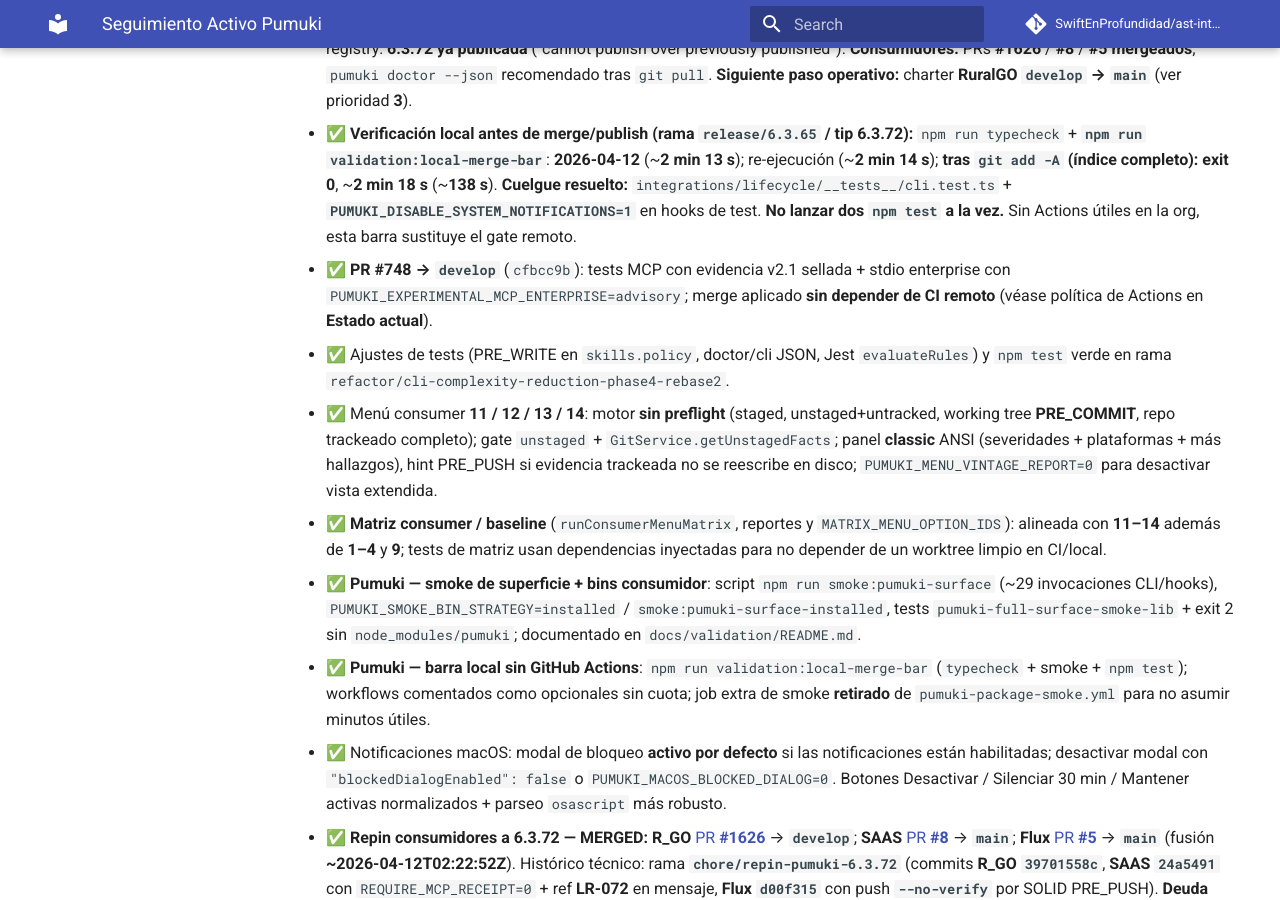
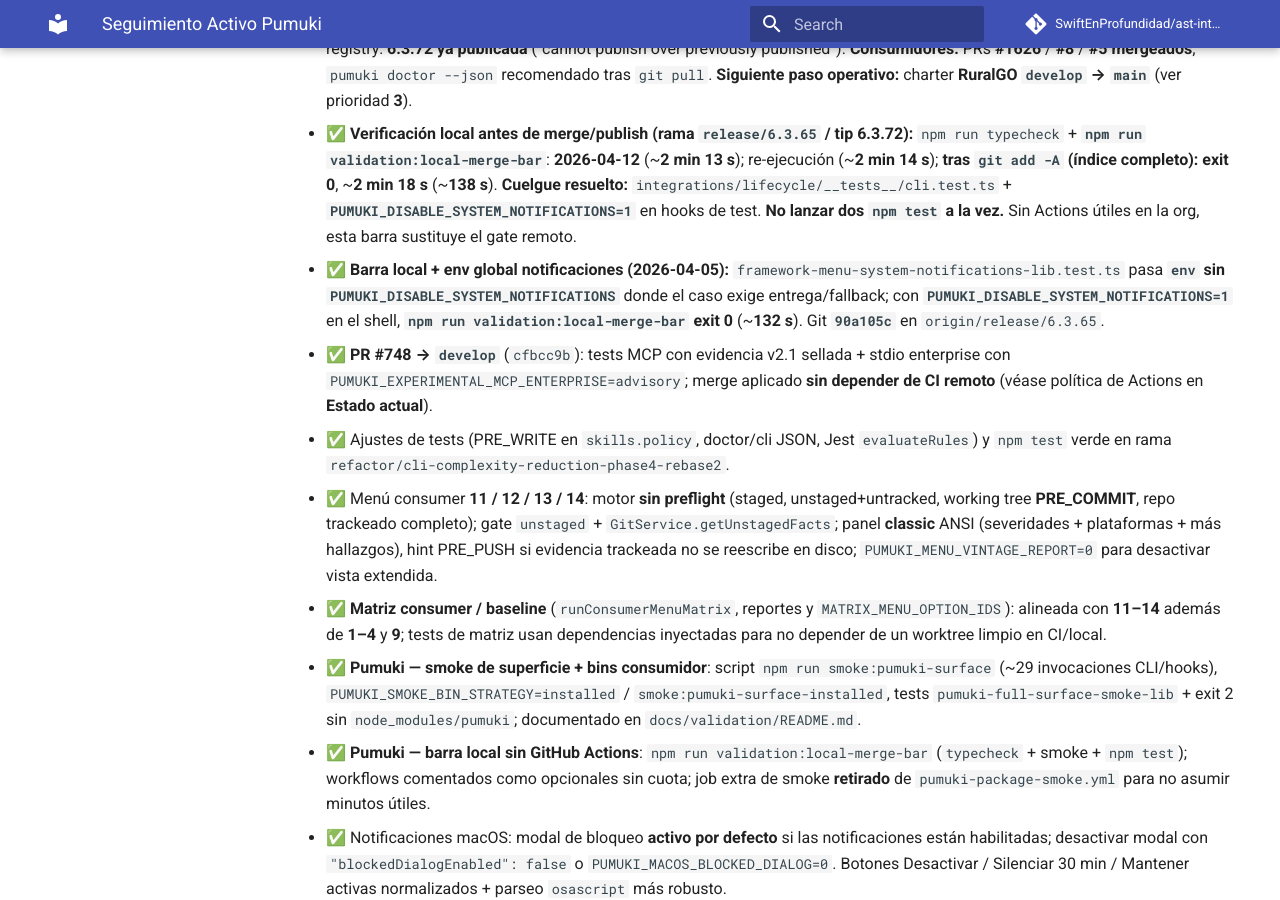
Before and after one commit to SwiftEnProfundidad/ast-intelligence-hooks, an MkDocs documentation site: the page built from docs/tracking/plan-activo-de-trabajo.md, in a window 1280 px wide and 900 px high, scrolled down 1614 px. Built offline with MkDocs 1.6.1 and Material for MkDocs 9.7.7, drawn with Linux system fonts in a browser that asks for light colours; comment, search, counter and statistics services are not loaded.

Commit message:
docs(tracking): evidencia barra local + tests notificaciones herméticos

```diff
--- a/docs/tracking/plan-activo-de-trabajo.md
+++ b/docs/tracking/plan-activo-de-trabajo.md
@@ -34,6 +34,7 @@
 
 - ✅ **Paquete 6.3.72 (repo + remoto + npm):** `package.json` → `files` + `CHANGELOG` + smoke; curso **stack-my-architecture-pumuki** coherente con **jsDelivr `pumuki@6.3.72`**. **Commits en `release/6.3.65`:** **`0fd34fa`** (release, 77 ficheros) + **`c07c480`** (plan). **PRE_COMMIT:** umbral worktree elevado (`PUMUKI_PREWRITE_WORKTREE_BLOCK_THRESHOLD=120`, etc.), **sin** `--no-verify`. **`git push origin release/6.3.65`:** aplicado (**`4973811..c07c480`**). **`npm publish`:** **omitido** — `npm publish --dry-run` / registry: **6.3.72 ya publicada** (“cannot publish over previously published”). **Consumidores:** PRs **#1626** / **#8** / **#5** **mergeados**; `pumuki doctor --json` recomendado tras `git pull`. **Siguiente paso operativo:** charter **RuralGO `develop` → `main`** (ver prioridad **3**).
 - ✅ **Verificación local antes de merge/publish (rama `release/6.3.65` / tip 6.3.72):** `npm run typecheck` + **`npm run validation:local-merge-bar`**: **2026-04-12** (~**2 min 13 s**); re-ejecución (~**2 min 14 s**); **tras `git add -A` (índice completo):** **exit 0**, ~**2 min 18 s** (~**138 s**). **Cuelgue resuelto:** `integrations/lifecycle/__tests__/cli.test.ts` + **`PUMUKI_DISABLE_SYSTEM_NOTIFICATIONS=1`** en hooks de test. **No lanzar dos `npm test` a la vez.** Sin Actions útiles en la org, esta barra sustituye el gate remoto.
+- ✅ **Barra local + env global notificaciones (2026-04-05):** `framework-menu-system-notifications-lib.test.ts` pasa **`env` sin `PUMUKI_DISABLE_SYSTEM_NOTIFICATIONS`** donde el caso exige entrega/fallback; con **`PUMUKI_DISABLE_SYSTEM_NOTIFICATIONS=1`** en el shell, **`npm run validation:local-merge-bar`** **exit 0** (~**132 s**). Git **`90a105c`** en `origin/release/6.3.65`.
 - ✅ **PR #748 → `develop`** (`cfbcc9b`): tests MCP con evidencia v2.1 sellada + stdio enterprise con `PUMUKI_EXPERIMENTAL_MCP_ENTERPRISE=advisory`; merge aplicado **sin depender de CI remoto** (véase política de Actions en **Estado actual**).
 - ✅ Ajustes de tests (PRE_WRITE en `skills.policy`, doctor/cli JSON, Jest `evaluateRules`) y `npm test` verde en rama `refactor/cli-complexity-reduction-phase4-rebase2`.
 - ✅ Menú consumer **11 / 12 / 13 / 14**: motor **sin preflight** (staged, unstaged+untracked, working tree **PRE_COMMIT**, repo trackeado completo); gate `unstaged` + `GitService.getUnstagedFacts`; panel **classic** ANSI (severidades + plataformas + más hallazgos), hint PRE_PUSH si evidencia trackeada no se reescribe en disco; `PUMUKI_MENU_VINTAGE_REPORT=0` para desactivar vista extendida.
```
